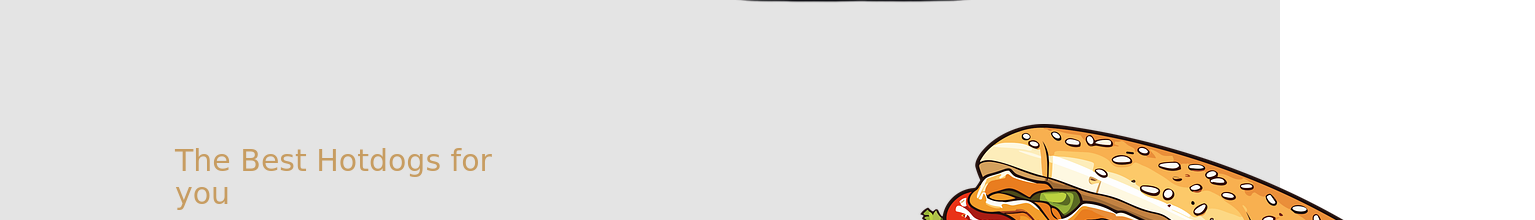
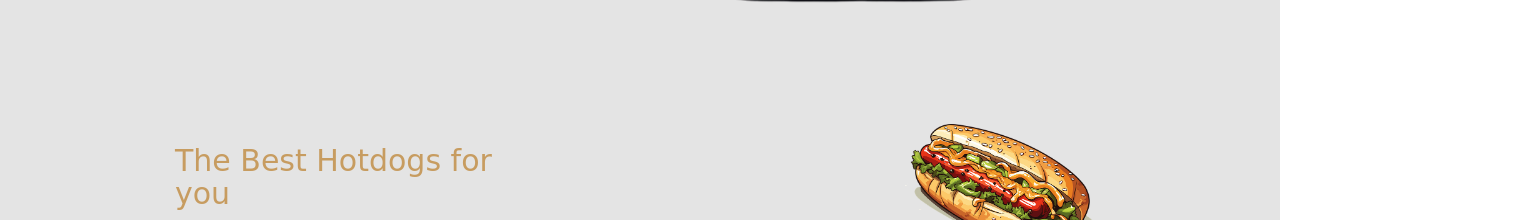
Before and after one commit to rshubham2/dogzillis, a plain HTML site: page index.html in a window 1280 px wide. Shown: the part 1037-1257 px from the top of the page, 1535 px wide, since content can reach past the window. Drawn offline with nearby package versions, Linux system fonts and the light colour scheme; a web font is replaced by a local one.

Commit message:
Update index.html

```diff
--- a/index.html
+++ b/index.html
@@ -82,7 +82,7 @@ http://www.templatemo.com/tm-466-cafe-house
           </div>
           <div class="col-lg-3 col-md-3 col-sm-4 tm-welcome-img-container">
             <div class="inline-block shadow-img">
-              <img src="img/1.png" alt="Image" class="" style="max-width: 100; height: auto">
+              <img src="img/1.png" alt="Image" class="" width="200">
             </div>
           </div>
         </section>
```
